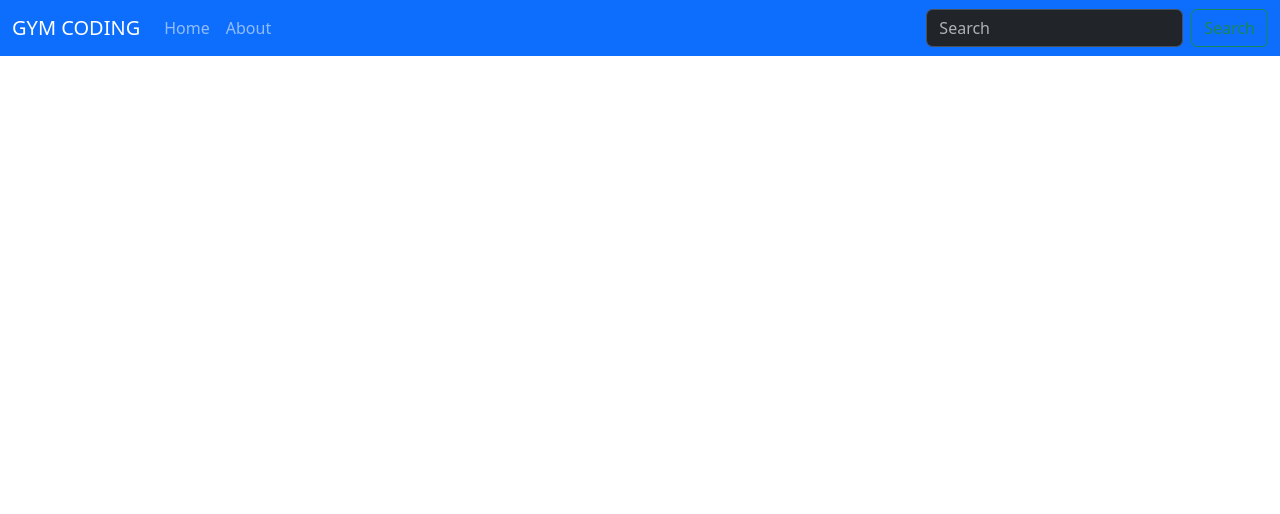
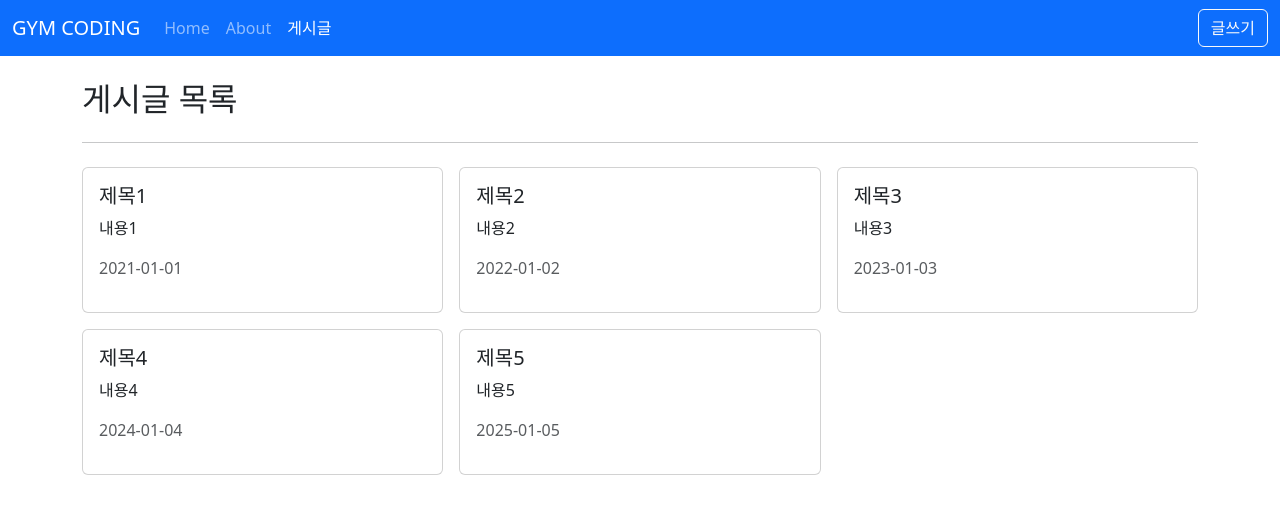
Before and after one commit to YounSoyoung/vue3-posts, a Vue app: page /posts in a window 1280 px wide. Shown: the top 514 px of the page. Built offline with nearby package versions, Linux system fonts and the light colour scheme.

Commit message:
페이지 라우터 끝

```diff
--- /dev/null
+++ b/src/api/posts.js
@@ -0,0 +1,12 @@
+//axios
+const posts = [
+	{ id: 1, title: '제목1', content: '내용1', createdAt: '2021-01-01' },
+	{ id: 2, title: '제목2', content: '내용2', createdAt: '2022-01-02' },
+	{ id: 3, title: '제목3', content: '내용3', createdAt: '2023-01-03' },
+	{ id: 4, title: '제목4', content: '내용4', createdAt: '2024-01-04' },
+	{ id: 5, title: '제목5', content: '내용5', createdAt: '2025-01-05' },
+];
+
+export function getPosts() {
+	return posts;
+}
--- /dev/null
+++ b/src/components/posts/PostItem.vue
@@ -0,0 +1,28 @@
+<template>
+	<div class="card">
+		<div class="card-body">
+			<h5 class="card-title">{{ title }}</h5>
+			<p class="card-text">
+				{{ content }}
+			</p>
+			<p class="text-muted">{{ createdAt }}</p>
+		</div>
+	</div>
+</template>
+
+<script setup>
+defineProps({
+	title: {
+		type: String,
+		required: true,
+	},
+	content: {
+		type: String,
+	},
+	createdAt: {
+		type: [String, Date, Number],
+	},
+});
+</script>
+
+<style scoped></style>
--- a/src/layouts/TheHeader.vue
+++ b/src/layouts/TheHeader.vue
@@ -28,16 +28,15 @@
 								>About</RouterLink
 							>
 						</li>
+						<li class="nav-item">
+							<RouterLink class="nav-link" active-class="active" to="/posts"
+								>게시글</RouterLink
+							>
+						</li>
 					</ul>
 					<form class="d-flex" role="search">
-						<input
-							class="form-control me-2"
-							type="search"
-							placeholder="Search"
-							aria-label="Search"
-						/>
-						<button class="btn btn-outline-success" type="submit">
-							Search
+						<button class="btn btn-outline-light" @click="goPage" type="button">
+							글쓰기
 						</button>
 					</form>
 				</div>
@@ -46,6 +45,15 @@
 	</header>
 </template>
 
-<script setup></script>
+<script setup>
+import { useRouter } from 'vue-router';
+
+const router = useRouter();
+const goPage = () => {
+	router.push({
+		name: 'PostCreate',
+	});
+};
+</script>
 
 <style lang="scss" scoped></style>
--- a/src/router/index.js
+++ b/src/router/index.js
@@ -1,6 +1,10 @@
 import { createRouter, createWebHistory } from 'vue-router';
 import HomeView from '@/views/HomeView.vue';
 import AboutView from '@/views/AboutView.vue';
+import PostCreateView from '@/views/posts/PostCreateView.vue';
+import PostDetailView from '@/views/posts/PostDetailView.vue';
+import PostListView from '@/views/posts/PostListView.vue';
+import PostEditView from '@/views/posts/PostEditView.vue';
 
 const routes = [
 	{
@@ -13,6 +17,28 @@ const routes = [
 		name: 'About',
 		component: AboutView,
 	},
+	{
+		path: '/posts',
+		name: 'PostList',
+		component: PostListView,
+	},
+	{
+		path: '/posts/create',
+		name: 'PostCreate',
+		component: PostCreateView,
+	},
+	{
+		//동적 라우팅
+		//:id - 파라미터, 라우터 객체에 params으로 받을 수 있다, id가 파라미터명
+		path: '/posts/:id',
+		name: 'PostDetail',
+		component: PostDetailView,
+	},
+	{
+		path: '/posts/:id/edit',
+		name: 'PostEdit',
+		component: PostEditView,
+	},
 ];
 
 const router = createRouter({
--- /dev/null
+++ b/src/views/posts/PostCreateView.vue
@@ -0,0 +1,36 @@
+<template>
+	<div>
+		<h2>게시글 등록</h2>
+		<hr class="my-4" />
+		<form @submit.prevent>
+			<div class="mb-3">
+				<label for="exampleFormControlInput1" class="form-label">제목</label>
+				<input type="text" class="form-control" id="title" />
+			</div>
+			<div class="mb-3">
+				<label for="content" class="form-label">내용</label>
+				<textarea class="form-control" id="content" rows="3"></textarea>
+			</div>
+			<div class="pt-4">
+				<button
+					type="button"
+					class="btn btn-outline-dark me-2"
+					@click="goListPage"
+				>
+					목록
+				</button>
+				<button class="btn btn-primary">저장</button>
+			</div>
+		</form>
+	</div>
+</template>
+
+<script setup>
+import { useRouter } from 'vue-router';
+
+const router = useRouter();
+
+const goListPage = () => router.push({ name: 'PostList' });
+</script>
+
+<style lang="scss" scoped></style>
--- /dev/null
+++ b/src/views/posts/PostDetailView.vue
@@ -0,0 +1,42 @@
+<template>
+	<div>
+		<h2>제목</h2>
+		<p>내용</p>
+		<p class="text-muted">2020-01-01</p>
+		<hr class="my-4" />
+		<div class="row g-2">
+			<div class="col-auto">
+				<button class="btn btn-outline-dark">이전글</button>
+			</div>
+			<div class="col-auto">
+				<button class="btn btn-outline-dark">다음글</button>
+			</div>
+			<div class="col-auto me-auto"></div>
+			<div class="col-auto">
+				<button class="btn btn-outline-dark" @click="goListPage">목록</button>
+			</div>
+			<div class="col-auto">
+				<button class="btn btn-outline-primary" @click="goEditPage">
+					수정
+				</button>
+			</div>
+			<div class="col-auto">
+				<button class="btn btn-outline-danger">삭제</button>
+			</div>
+		</div>
+	</div>
+</template>
+
+<script setup>
+import { useRoute, useRouter } from 'vue-router';
+
+const route = useRoute();
+const router = useRouter();
+//url에 입력한 params 중 id 값
+const id = route.params.id;
+
+const goListPage = () => router.push({ name: 'PostList' });
+const goEditPage = () => router.push({ name: 'PostEdit', params: { id } });
+</script>
+
+<style scoped></style>
--- /dev/null
+++ b/src/views/posts/PostEditView.vue
@@ -0,0 +1,38 @@
+<template>
+	<div>
+		<h2>게시글 수정</h2>
+		<hr class="my-4" />
+		<form @submit.prevent>
+			<div class="mb-3">
+				<label for="exampleFormControlInput1" class="form-label">제목</label>
+				<input type="text" class="form-control" id="title" />
+			</div>
+			<div class="mb-3">
+				<label for="content" class="form-label">내용</label>
+				<textarea class="form-control" id="content" rows="3"></textarea>
+			</div>
+			<div class="pt-4">
+				<button
+					type="button"
+					class="btn btn-outline-danger me-2"
+					@click="goDetailPage"
+				>
+					취소
+				</button>
+				<button class="btn btn-primary">수정</button>
+			</div>
+		</form>
+	</div>
+</template>
+
+<script setup>
+import { useRoute, useRouter } from 'vue-router';
+
+const route = useRoute();
+const router = useRouter();
+const id = route.params.id;
+
+const goDetailPage = () => router.push({ name: 'PostDetail', params: { id } });
+</script>
+
+<style lang="scss" scoped></style>
--- /dev/null
+++ b/src/views/posts/PostListView.vue
@@ -0,0 +1,44 @@
+<template>
+	<div>
+		<h2>게시글 목록</h2>
+		<hr class="my-4" />
+		<div class="row g-3">
+			<div v-for="post in posts" :key="post.id" class="col-4">
+				<PostItem
+					:title="post.title"
+					:content="post.content"
+					:created-at="post.createdAt"
+					@click="goPage(post.id)"
+				></PostItem>
+			</div>
+		</div>
+	</div>
+</template>
+
+<script setup>
+import { ref } from 'vue';
+import PostItem from '../../components/posts/PostItem.vue';
+import { getPosts } from '@/api/posts';
+import { useRouter } from 'vue-router';
+
+const router = useRouter();
+const posts = ref([]);
+
+const fetchPosts = () => {
+	posts.value = getPosts();
+};
+fetchPosts();
+
+const goPage = id => {
+	// router.push(`/posts/${id}`);
+	// http://localhost:5173/posts/1?searchText=hello#world
+	router.push({
+		name: 'PostDetail',
+		params: {
+			id,
+		},
+	});
+};
+</script>
+
+<style lang="scss" scoped></style>
```
